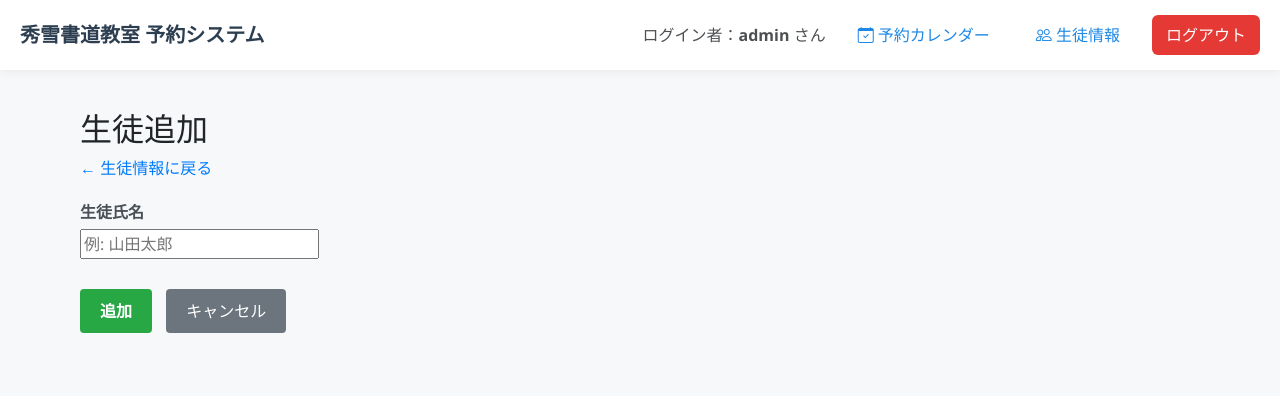
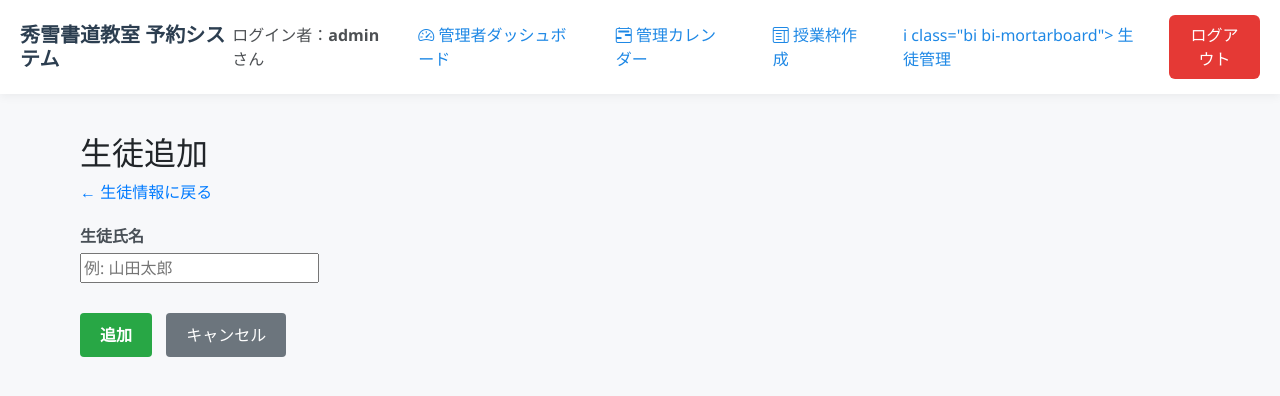
Before and after one commit to kuwajimayutaka-a11y/shodo_reserve, a Django app: page /students/add/ in a window 1280 px wide. Shown: the top 396 px of the page. Run offline with Django 5.2, Linux system fonts and the light colour scheme; a user stored in the database is signed in; tables that the repository leaves empty hold one stand-in row (values such as "Sample post").

Commit message:
ヘッダーアイコン

```diff
--- a/booking/templates/base.html
+++ b/booking/templates/base.html
@@ -114,7 +114,16 @@
             <span style="opacity:.8;">ログイン者：<b>{{ user.username }}</b> さん</span>
 
             {% if not user.is_staff %}
-            <a href="{% url 'admin_dashboard' %}">
+                <a href="{% url 'reservation_calendar' %}">
+                    <i class="bi bi-calendar-check"></i> 予約カレンダー
+                </a>
+
+                <a href="{% url 'view_students' %}">
+                    <i class="bi bi-people"></i> 生徒情報
+                </a>
+
+            {% else %}
+                <a href="{% url 'admin_dashboard' %}">
                     <i class="bi bi-speedometer2"></i> 管理者ダッシュボード
                 </a>
 
@@ -127,16 +136,9 @@
                 </a>
 
                 <a href="{% url 'admin_student_management' %}">
-                    <i class="bi bi-mortarboard"></i> 生徒管理
-                </a>
-            {% else %}
-                <a href="{% url 'reservation_calendar' %}">
-                    <i class="bi bi-calendar-check"></i> 予約カレンダー
+                    i class="bi bi-mortarboard"></i> 生徒管理
                 </a>
 
-                <a href="{% url 'view_students' %}">
-                    <i class="bi bi-people"></i> 生徒情報
-                </a>
             {% endif %}
 
             <form method="post" action="{% url 'logout' %}">
```
